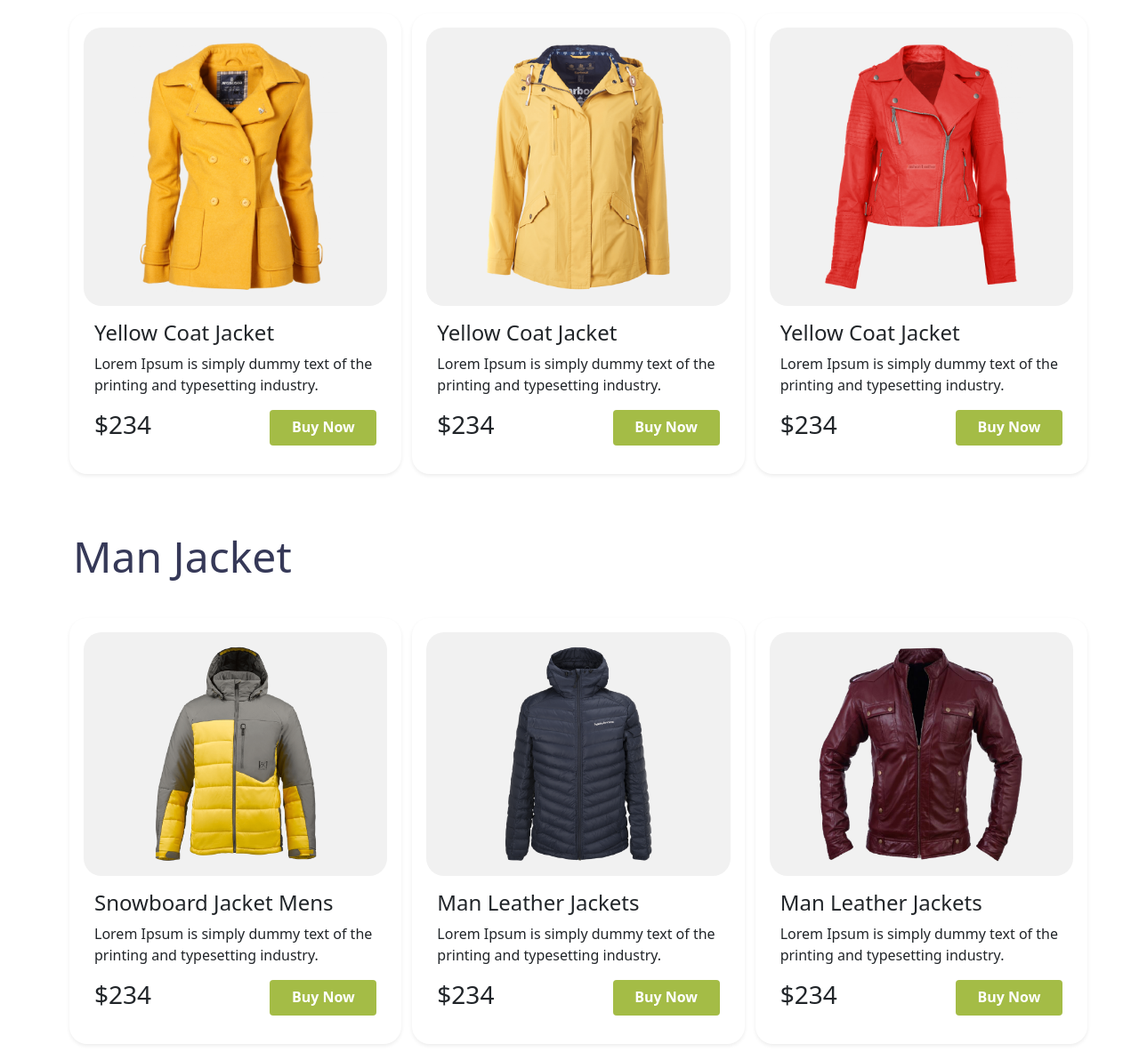
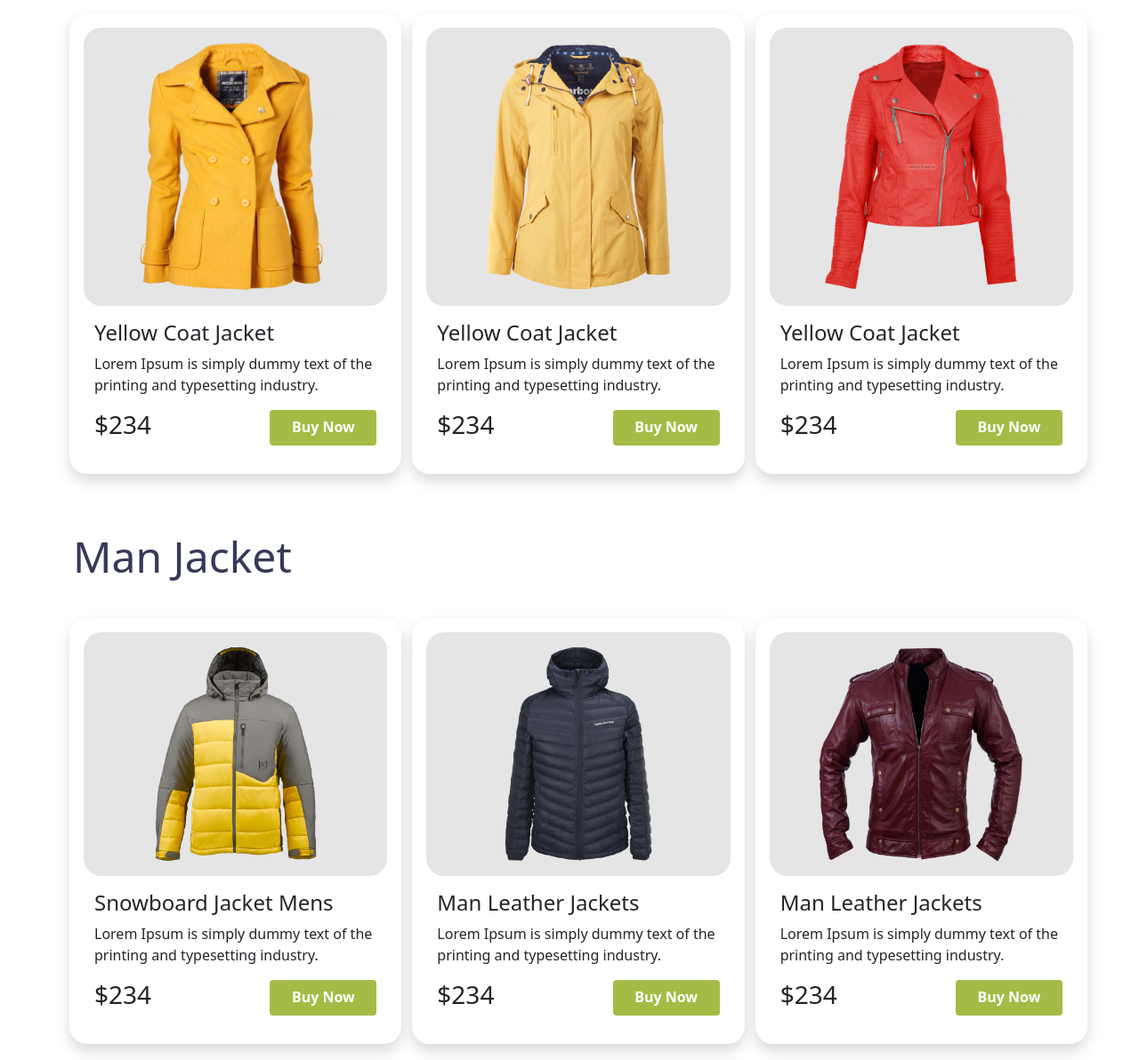
Before and after one commit to alamin-32/penguine-fashion, a plain HTML site: page index.html in a window 1280 px wide. Shown: the part 748-1940 px from the top of the page at 89% size. Drawn offline with Linux system fonts and the light colour scheme.

Commit message:
shadow added

```diff
--- a/index.html
+++ b/index.html
@@ -73,7 +73,7 @@
             <h1 class="fw-bolde bg-jacket mb-4">WoMan Jacket</h1>
 
             <div class="row justify-content-between ms-2">
-                <div class=" row  col-md-6 col-lg-4  rounded-4 shadow-sm  p-3  my-3">
+                <div class=" row  col-md-6 col-lg-4  rounded-4 shadow  p-3  my-3">
                     <div class="bg-grey rounded-4 text-center py-3 ">
                         <img width="230px" src="images/jacket-1.png" alt="">
                     </div>
@@ -92,7 +92,7 @@
 
                     </div>
                 </div>
-                <div class="row col-md-6 col-lg-4  rounded-4 shadow-sm  p-3 my-3">
+                <div class="row col-md-6 col-lg-4  rounded-4 shadow  p-3 my-3">
                     <div class="bg-grey rounded-4 text-center py-3">
                         <img width="230px" src="images/jacket-2.png" alt="">
                     </div>
@@ -111,7 +111,7 @@
 
                     </div>
                 </div>
-                <div class=" row col-md-6 col-lg-4  rounded-4 shadow-sm p-3  my-3">
+                <div class=" row col-md-6 col-lg-4  rounded-4 shadow p-3  my-3">
                     <div class="bg-grey rounded-4 text-center py-3">
                         <img width="230px" src="images/jacket-3.png" alt="">
                     </div>
@@ -138,7 +138,7 @@
             <h1 class="fw-bolde bg-jacket mb-4">Man Jacket</h1>
 
             <div class="row justify-content-between ms-2 ">
-                <div class=" row  col-md-6 col-lg-4  rounded-4 shadow-sm  p-3  my-3">
+                <div class=" row  col-md-6 col-lg-4  rounded-4 shadow  p-3  my-3">
                     <div class="bg-grey rounded-4 text-center py-3 img-fluid">
                         <img width="230px" src="images/jacket-4.png" alt="">
                     </div>
@@ -157,7 +157,7 @@
 
                     </div>
                 </div>
-                <div class="row col-md-6 col-lg-4  rounded-4 shadow-sm  p-3 my-3">
+                <div class="row col-md-6 col-lg-4  rounded-4 shadow  p-3 my-3">
                     <div class="bg-grey rounded-4 text-center py-3">
                         <img width="230px" src="images/jacket-6.png" alt="">
                     </div>
@@ -174,7 +174,7 @@
                         </div>
                     </div>
                 </div>
-                <div class=" row col-md-6 col-lg-4  rounded-4 shadow-sm p-3 my-3">
+                <div class=" row col-md-6 col-lg-4  rounded-4 shadow p-3 my-3">
                     <div class="bg-grey rounded-4 text-center py-3">
                         <img width="230px" src="images/jacket-5.png" alt="">
                     </div>
--- a/style.css
+++ b/style.css
@@ -18,7 +18,7 @@ color: #FABE4C;
     font-size: 48px ;
 }
 .bg-grey{
-    background-color: #F1F1F1;
+    background-color: #E5E5E5;
 }
 .rounded-4{
     border-radius: 20px;
```
